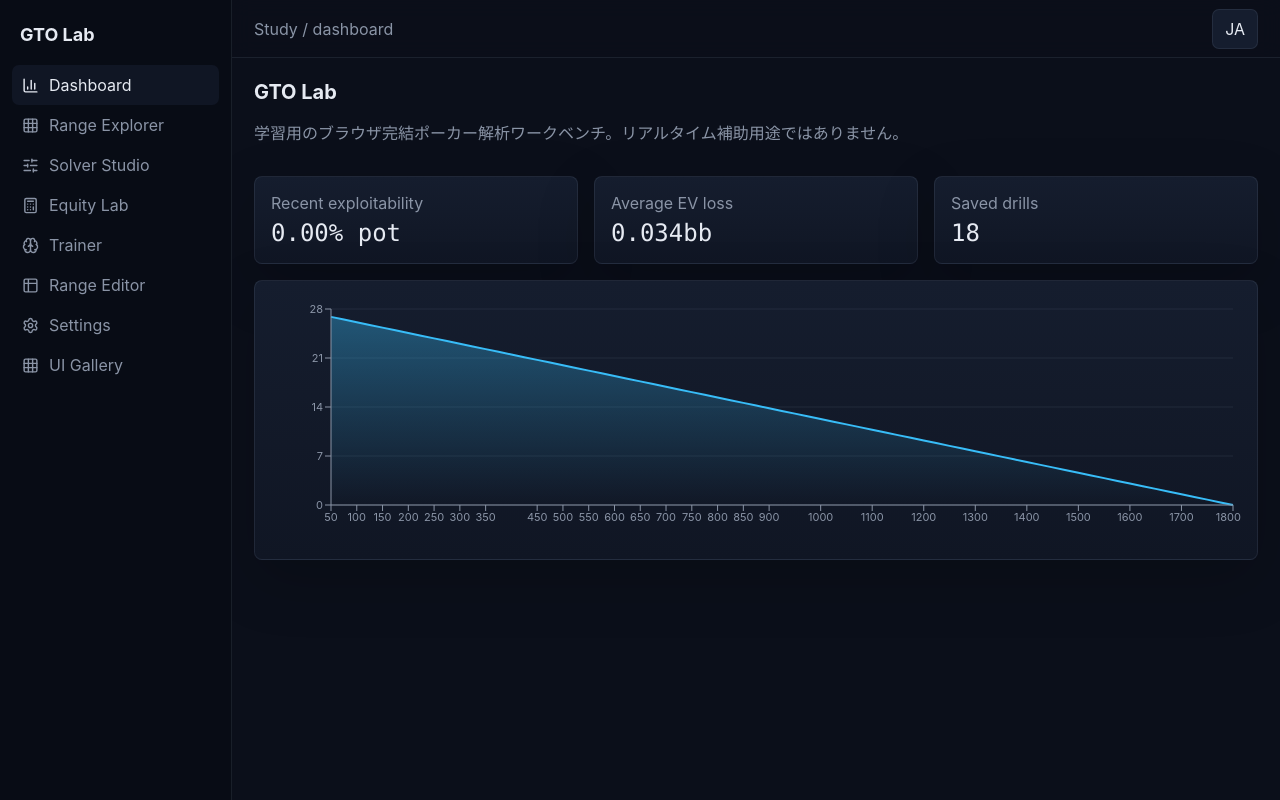
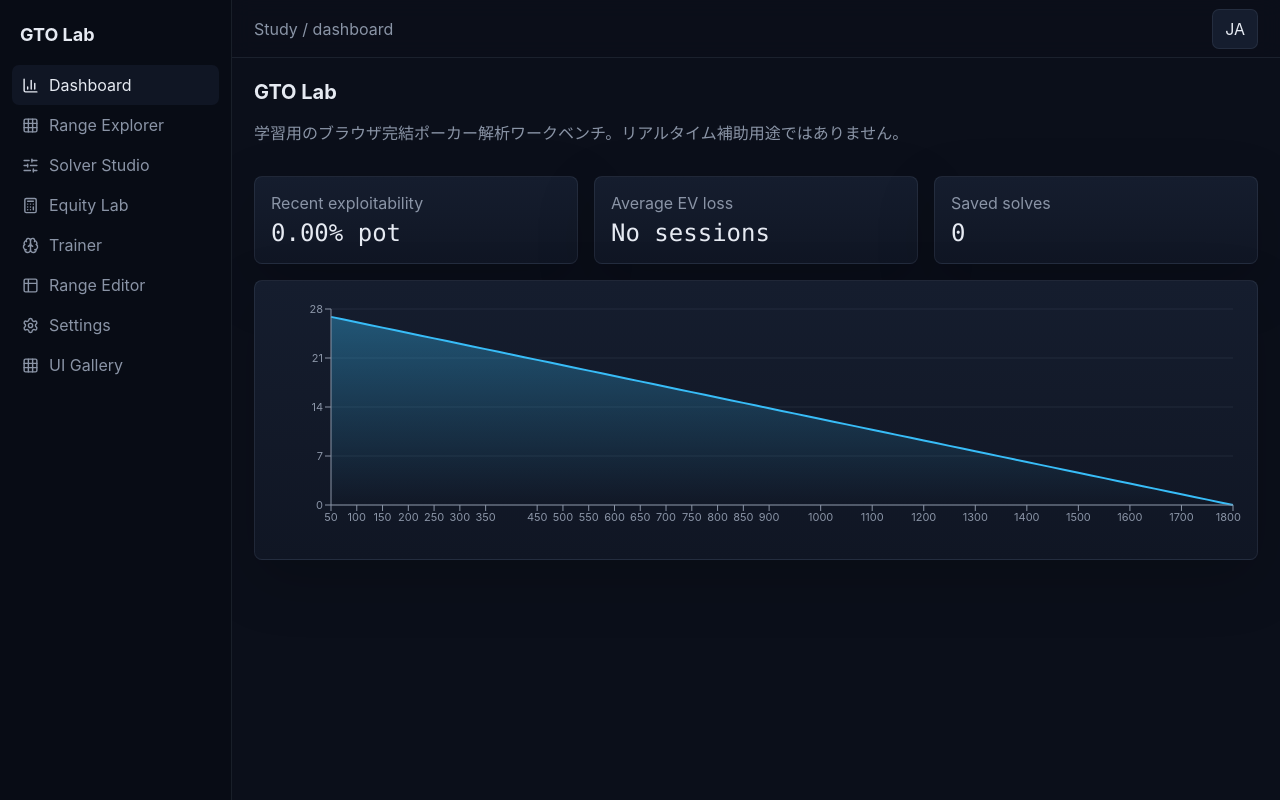
Before and after one commit to Azamarusuisan/wizard, a React (Vite) app in the folder apps/web/: page / in a window 1280 px wide. Built offline with nearby package versions, Linux system fonts and the light colour scheme.

Commit message:
Use live stats on dashboard

```diff
--- a/apps/web/src/pages/Pages.tsx
+++ b/apps/web/src/pages/Pages.tsx
@@ -13,6 +13,10 @@ const ranks = "AKQJT98765432";
 
 export function Dashboard() {
   const result = useAppStore((s) => s.result) ?? solveRiverSpot(100, 66);
+  const [stats, setStats] = useState<CacheStats | null>(null);
+  useEffect(() => {
+    void cacheStats().then(setStats);
+  }, []);
   return (
     <div className="grid">
       <div>
@@ -21,8 +25,8 @@ export function Dashboard() {
       </div>
       <div className="grid cols-3">
         <Metric label="Recent exploitability" value={`${result.exploitability.at(-1)!.value.toFixed(2)}% pot`} />
-        <Metric label="Average EV loss" value="0.034bb" />
-        <Metric label="Saved drills" value="18" />
+        <Metric label="Average EV loss" value={stats?.training ? "tracked" : "No sessions"} />
+        <Metric label="Saved solves" value={stats?.solves ?? 0} />
       </div>
       <div className="card" style={{ height: 280 }}><Curve data={result.exploitability} /></div>
     </div>
```
Also changed, not shown: 1 other file (tests, documents, lock files or other folders).
